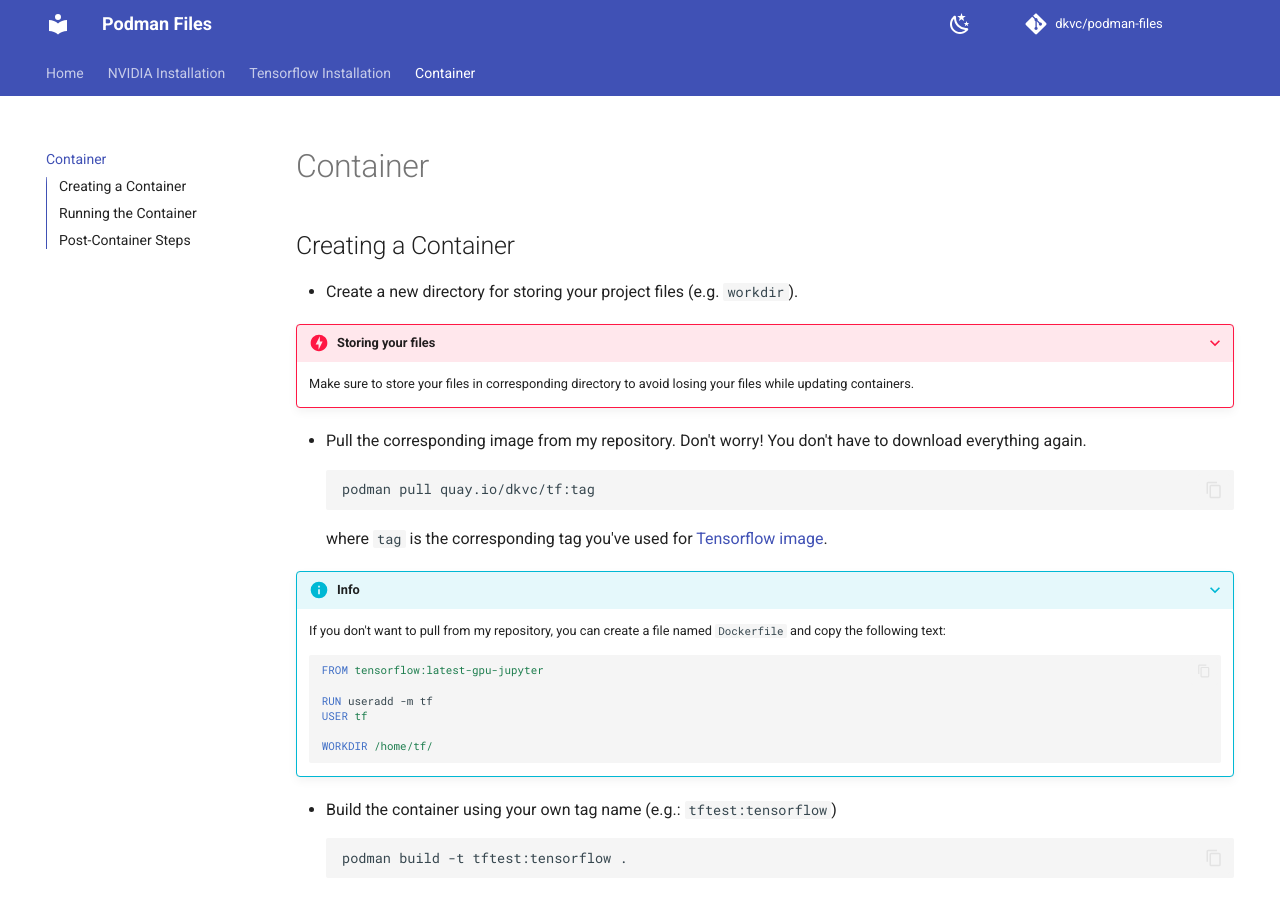
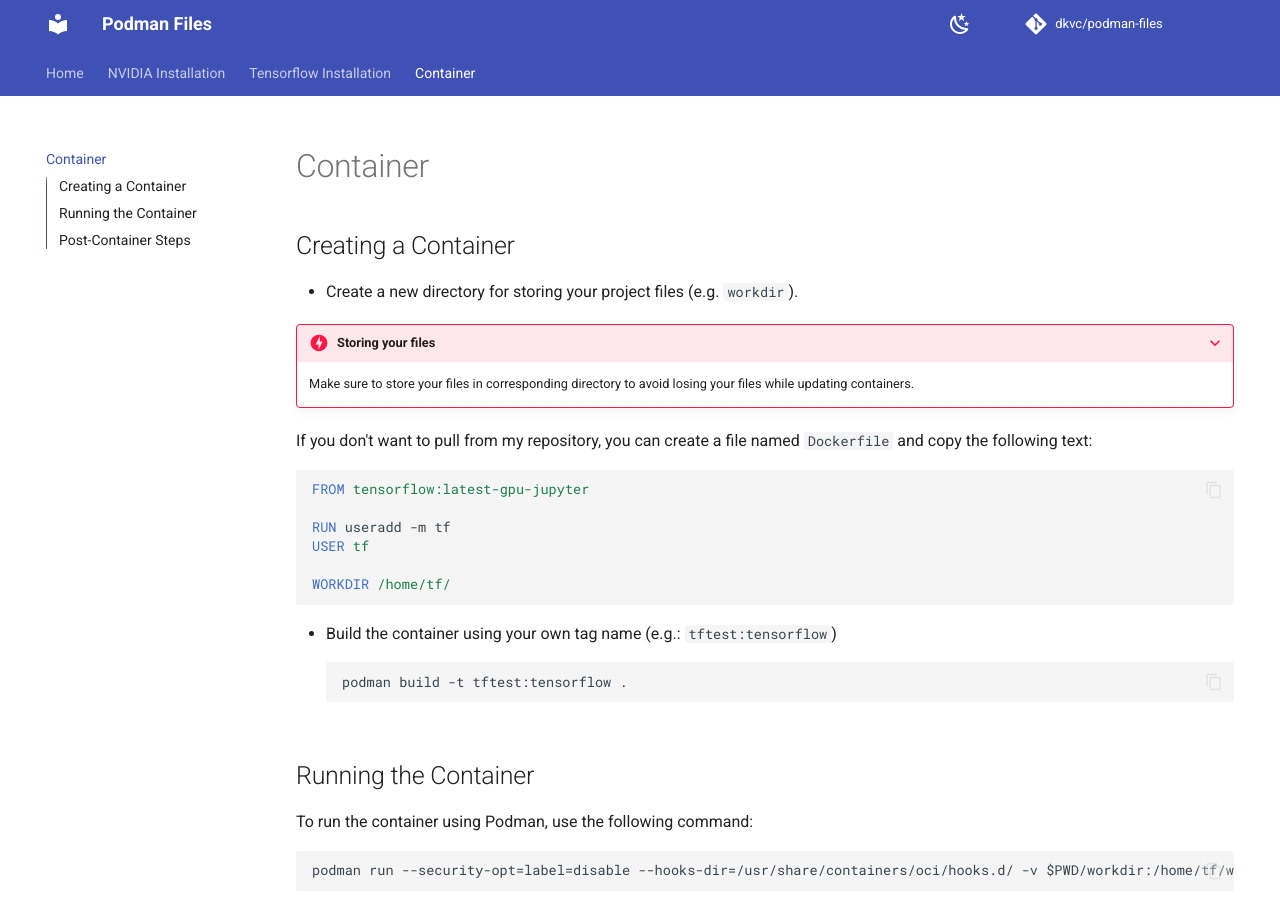
Before and after one commit to dkvc/podman-files, an MkDocs documentation site: the page built from docs/create-container/index.md, in a window 1280 px wide and 900 px high. Built offline with MkDocs 1.6.1 and Material for MkDocs 9.7.7, drawn with Linux system fonts in a browser that asks for light colours; comment, search, counter and statistics services are not loaded.

Commit message:
Remove deprecated info

````diff
--- a/docs/create-container/index.md
+++ b/docs/create-container/index.md
@@ -3,22 +3,22 @@
 ???+ danger "Storing your files"
     Make sure to store your files in corresponding directory to avoid losing your files while updating containers.
 
-- Pull the corresponding image from my repository. Don't worry! You don't have to download everything again.
-```bash
-podman pull quay.io/dkvc/tf:tag
+
+
+
+
+
+
+
+If you don't want to pull from my repository, you can create a file named `Dockerfile` and copy the following text:
+```Dockerfile
+FROM tensorflow:latest-gpu-jupyter
+
+RUN useradd -m tf
+USER tf
+
+WORKDIR /home/tf/
 ```
-where `tag` is the corresponding tag you've used for [Tensorflow image](../tensorflow-installation/#select-a-image).
-
-???+ info
-    If you don't want to pull from my repository, you can create a file named `Dockerfile` and copy the following text:
-    ```Dockerfile
-    FROM tensorflow:latest-gpu-jupyter
-
-    RUN useradd -m tf
-    USER tf
-
-    WORKDIR /home/tf/
-    ```
 
 - Build the container using your own tag name (e.g.: `tftest:tensorflow`)
 ```bash
````
